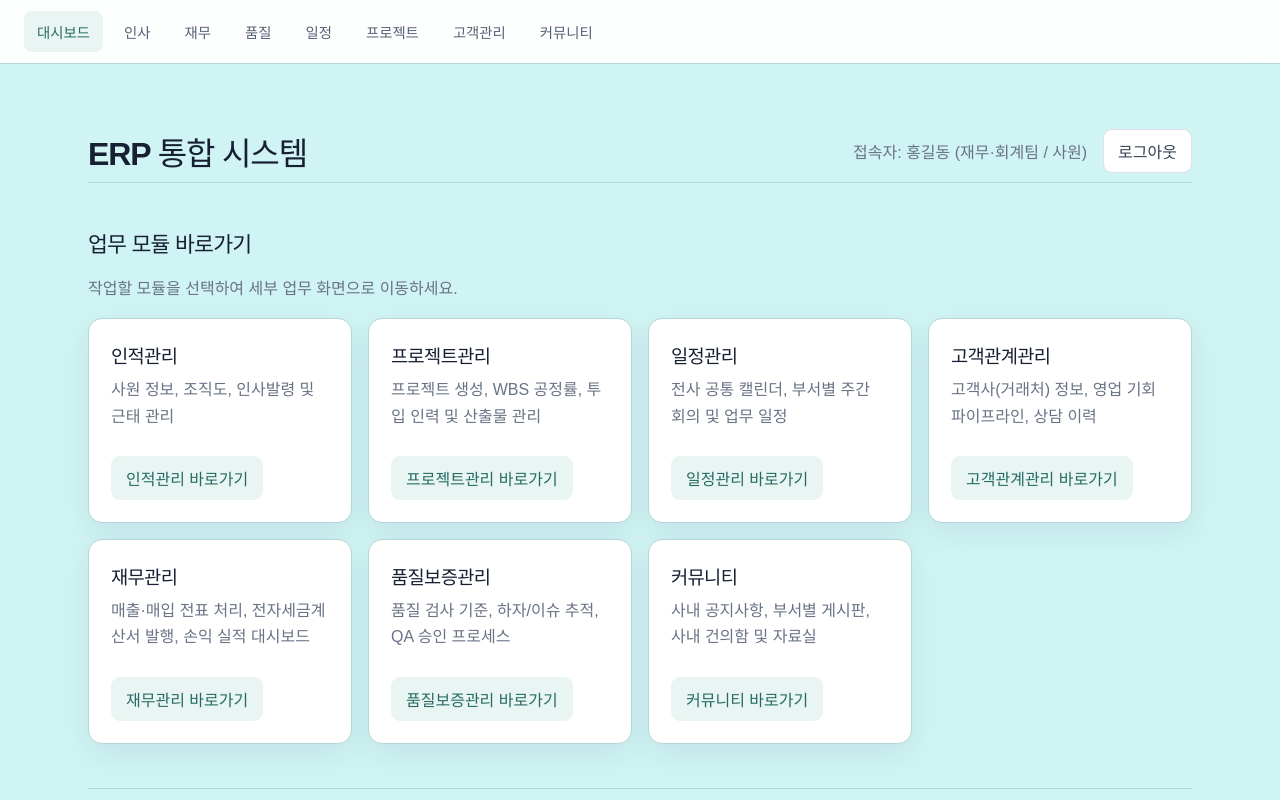
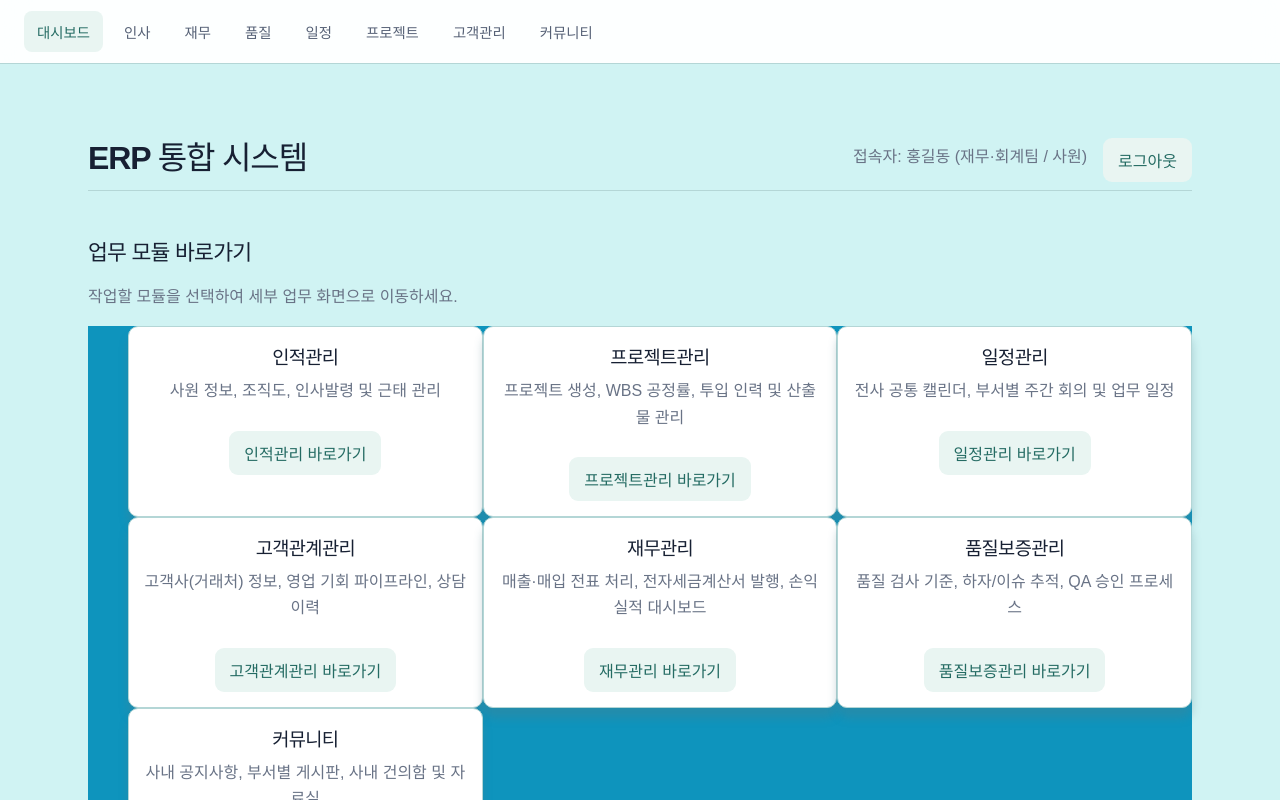
Before and after one commit to YooJunWoo-kor/Semiproject-group-2-, a React (Create React App) app in the folder frontend/: page /main in a window 1280 px wide. Shown: the top 800 px of the page. Built offline with nearby package versions, Linux system fonts and the light colour scheme.

Commit message:
Feat: 재무 모듈 및 css 작업 내용 반영

```diff
--- a/frontend/src/index.css
+++ b/frontend/src/index.css
@@ -46,6 +46,27 @@ li{
 .sub-main-nav{}
 /* 각 기능별 컨텐츠 노출 컨테이너 */
 .sub-container{}
+/* 대시보드 모듈 관리 컴포넌트 */
+.module-grid{}
+/* 각 컨테츠별 대시보드 모듈 */
+.module-card{}
+
+.module-card{
+  text-align: center;
+  flex: 0 0 calc((100%) / 3);
+  padding: 15px;
+  background-color: #fff;
+  border-radius: var(--layer-radius);
+  box-shadow: var(--layer-shadow);
+  border: 1px solid var(--color-line);
+}
+
+.module-grid{
+  display: flex;
+  flex-direction:row;
+  flex-wrap: wrap;
+  background-color: #0e94bd;
+}
 
 .sub-main-contain{
   display: flex;
@@ -152,14 +173,14 @@ table button { min-height: 32px; padding: 6px 10px; font-size: .82rem; }
 .erp-dashboard > header h1 { margin: 0; }
 .erp-dashboard > header span { margin-left: auto; color: var(--color-muted); }
 .erp-dashboard > main { max-width: 1280px; margin: 44px auto; }
-.erp-dashboard .module-grid, .module-grid, .community-home .board-grid {
+.erp-dashboard .community-home .board-grid {
   display: grid; grid-template-columns: repeat(auto-fit, minmax(240px, 1fr)); gap: 16px; padding: 0; list-style: none;
 }
-.erp-dashboard .module-card, module-card, .community-home .board-card {
+.erp-dashboard .community-home .board-card {
   min-height: 190px; padding: 22px; background: white; border: 1px solid var(--color-line); border-radius: var(--radius-card); box-shadow: var(--shadow-card);
 }
-.erp-dashboard .module-card h3, .module-card h3, .community-home .board-card h2 { margin-bottom: 9px; }
-.erp-dashboard .module-card button, .module-card button { margin-top: 10px; color: var(--color-brand); background: var(--color-brand-soft); border-color: transparent; }
+.erp-dashboard h3, .community-home .board-card h2 { margin-bottom: 9px; }
+.erp-dashboard button, button { margin-top: 10px; color: var(--color-brand); background: var(--color-brand-soft); border-color: transparent; }
 .erp-dashboard > footer { color: var(--color-muted); text-align: center; }
 
 /* 공통 카드와 페이지 폭 */
--- a/frontend/src/pages/Main/finance/FinanceModul.js
+++ b/frontend/src/pages/Main/finance/FinanceModul.js
@@ -6,31 +6,26 @@ function FinanceModul() {
 
     const financeMenus = [
         {
-            id: 'corp-card',
             title: '부서 및 법인카드 관리',
             description: '부서별 법인카드 발급 현황, 한도 설정 및 카드 사용 내역 승인',
             path: 'corp-card'
         },
         {
-            id: 'bank-account',
             title: '회사 계좌 관리',
             description: '법인 입출금 계좌 등록, 실시간 잔액 조회 및 입출금 거래 내역',
             path: 'bank-account'
         },
         {
-            id: 'payment-approval',
             title: '결제(지출) 승인 페이지',
             description: '기안된 지출 결의서 및 전표 결재 승인/반려 처리',
             path: 'approval'
         },
         {
-            id: 'partners',
             title: '거래처 관리 페이지',
             description: '매출처/매입처 사업자 정보, 담당자 연락처, 거래처별 계좌 관리',
             path: 'partners'
         },
         {
-            id: 'trade-items',
             title: '매입 / 매출 품목 관리',
             description: '구매 원자재(매입 품목) 및 납품 상품(매출 품목) 단가/규격 관리',
             path: 'items'
@@ -51,7 +46,7 @@ function FinanceModul() {
             <main>
                 <ul className="module-grid">
                     {financeMenus.map((menu) => (
-                        <li key={menu.id} className="module-card">
+                        <li className="module-card">
                             <h3>{menu.title}</h3>
                             <p>{menu.description}</p>
                             <button
```
